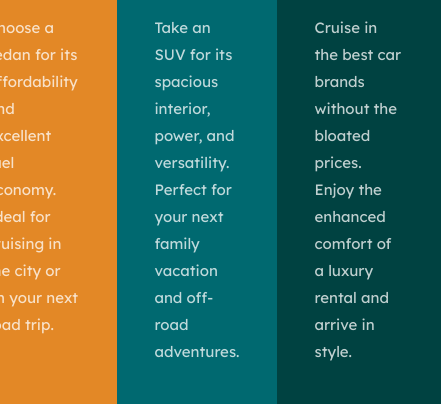
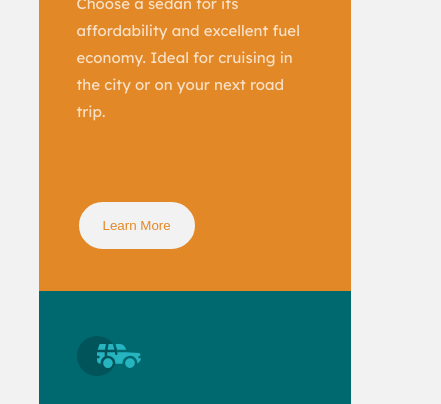
Before and after one commit to Nazaf64/three-column-card-component, a plain HTML site: page index.html in a window 390 px wide. Shown: the part 234-638 px from the top of the page, 441 px wide, since content can reach past the window. Drawn offline with Linux system fonts and the light colour scheme.

Commit message:
desktop and mobile responsive done

```diff
--- a/style.css
+++ b/style.css
@@ -3,6 +3,7 @@
     --suv-color: hsl(184, 100%, 22%);
     --luxury-color: hsl(179, 100%, 13%);
     --wrapper-border-radius: 5px;
+    --button-border: 2px;
 }
 
 *{
@@ -17,7 +18,6 @@ font-family: 'Lexend Deca', sans-serif; */
 
 body, button {
     background-color: hsl(0, 0%, 95%);
-
 }
 
 body {
@@ -56,6 +56,10 @@ h1{
 }
 .sedan button {
     color: var(--sedan-color);
+    border: var(--button-border) solid var(--sedan-color);
+}
+.sedan button:active {
+    background-color: var(--sedan-color);
 }
 
 .suv {
@@ -63,6 +67,10 @@ h1{
 }
 .suv button {
     color: var(--suv-color);
+    border: var(--button-border) solid var(--suv-color);
+}
+.suv button:active {
+    background-color: var(--suv-color);
 }
 
 .luxury {
@@ -72,10 +80,24 @@ h1{
 }
 .luxury button {
     color: var(--luxury-color);
+    border: var(--button-border) solid var(--luxury-color);
+}
+.luxury button:active {
+    background-color: var(--luxury-color);
+}
+
+.sedan button:active, .suv button:active, .luxury button:active{
+    color: hsl(0, 0%, 95%);
+    border: 2px solid hsl(0, 0%, 95%);
+    cursor: pointer;
+}
+
+.sedan button:hover, .suv button:hover, .luxury button:hover{
+    cursor: pointer;
 }
 
 img {
-    margin-top: 2em;
+    margin-top: 3em;
     margin-bottom: 2em;
 }
 
@@ -87,9 +109,36 @@ p {
 }
 
 button{
-    border: none;
     border-radius: 50px;
     padding: 1.2em 1.8em;
     border-color: hsla(0, 0%, 100%, 0.75);
     margin-bottom: 3em;
 }
+
+@media (max-width: 900px) {
+    main {
+        width: 80vw;
+        max-width: 400px;
+        padding-top: 2em;
+        padding-bottom: 2em;
+        height: 100vh;
+    }
+
+    #card-wrapper{
+        grid-template-columns: 1fr;
+    }
+
+    .car{
+        border-radius: 0;
+    }
+
+    .sedan {
+        border-top-left-radius: var(--wrapper-border-radius);
+        border-top-right-radius: var(--wrapper-border-radius);
+    }
+
+    .luxury {
+        border-bottom-left-radius: var(--wrapper-border-radius);
+        border-bottom-right-radius: var(--wrapper-border-radius);
+    }
+}
```
